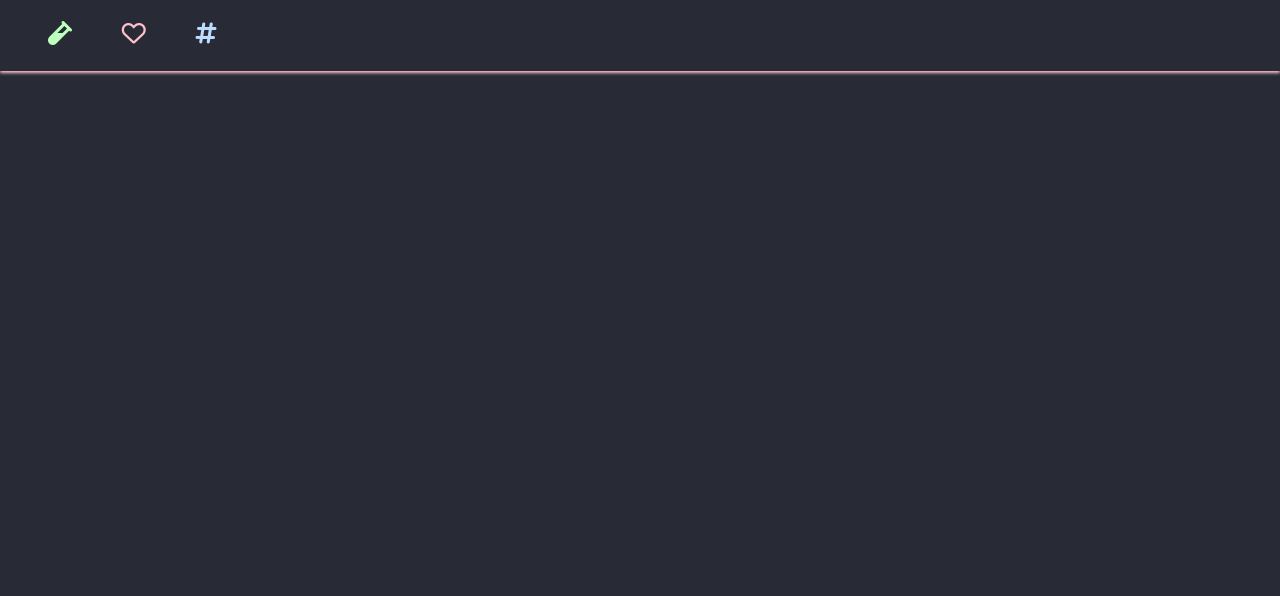
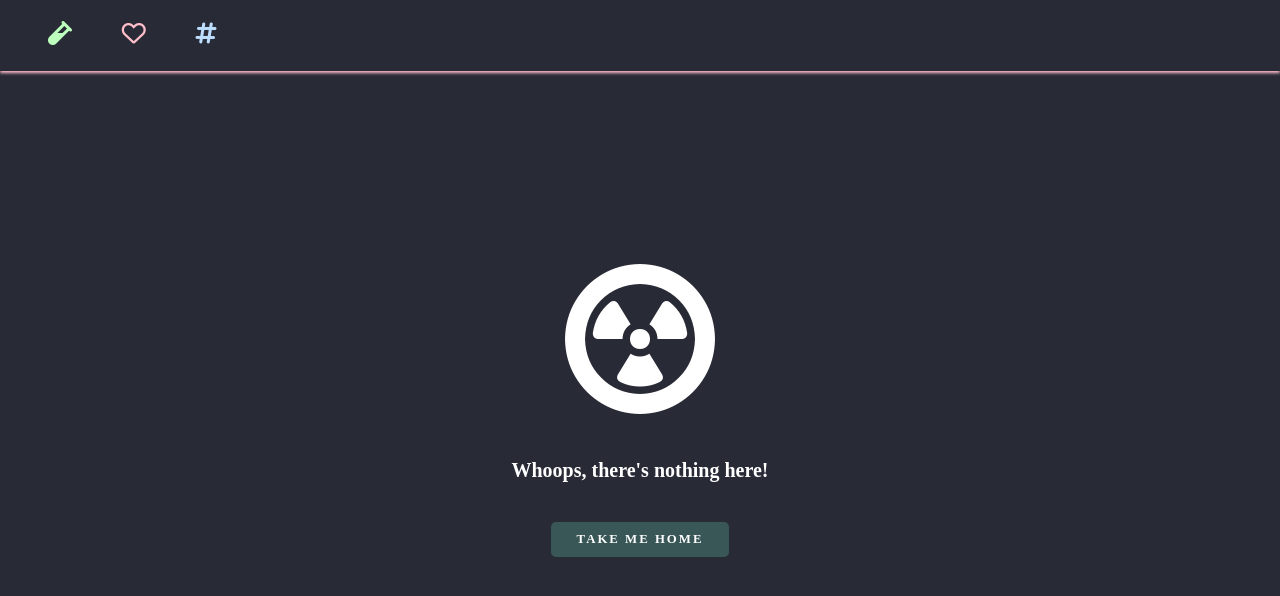
Before and after one commit to ryanpunwasi/valentnost, a React (Create React App) app: page /mastered in a window 1280 px wide. Shown: the top 596 px of the page. Built offline with nearby package versions, Linux system fonts and the light colour scheme; a web font is replaced by a local one.

Commit message:
add conditional rendering of error message if no practice session is active

```diff
--- a/src/components/MasteredRoute.css
+++ b/src/components/MasteredRoute.css
@@ -19,6 +19,11 @@
   align-items: center;
   flex-direction: column;
   margin-bottom: 2em;
+}
+
+.mastered-page-container i {
+  color: white;
+  font-size: 10em;
 }
 
 #atom {
--- a/src/components/MasteredRoute.jsx
+++ b/src/components/MasteredRoute.jsx
@@ -41,6 +41,17 @@ const MasteredRoute = props => {
           </Link>
         </div>
       )}
+      {!props.practice && (
+        <div className="mastered-container">
+          <i className="fa-solid fa-circle-radiation"></i>
+          <p>Whoops, there's nothing here!</p>
+          <Link to="/">
+            <button onClick={endSession} className="home-button">
+              TAKE ME HOME
+            </button>
+          </Link>
+        </div>
+      )}
     </div>
   );
 };
```
